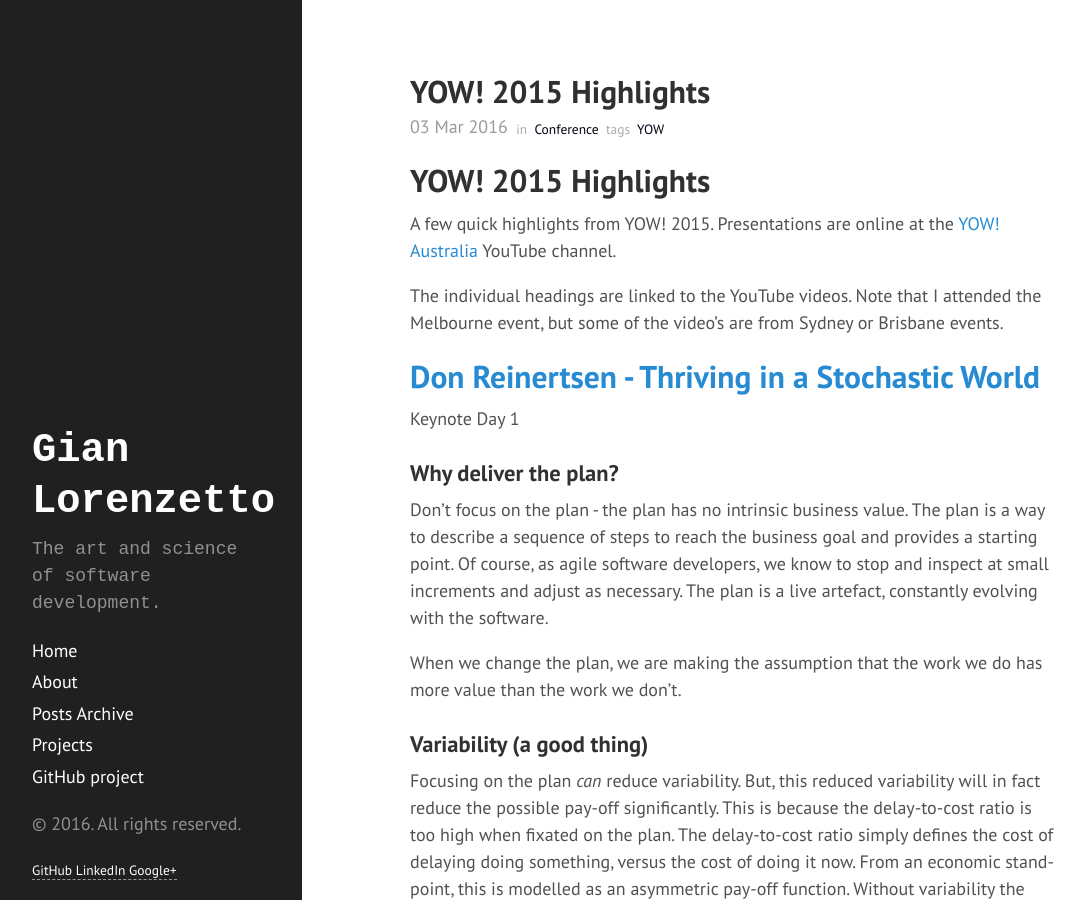
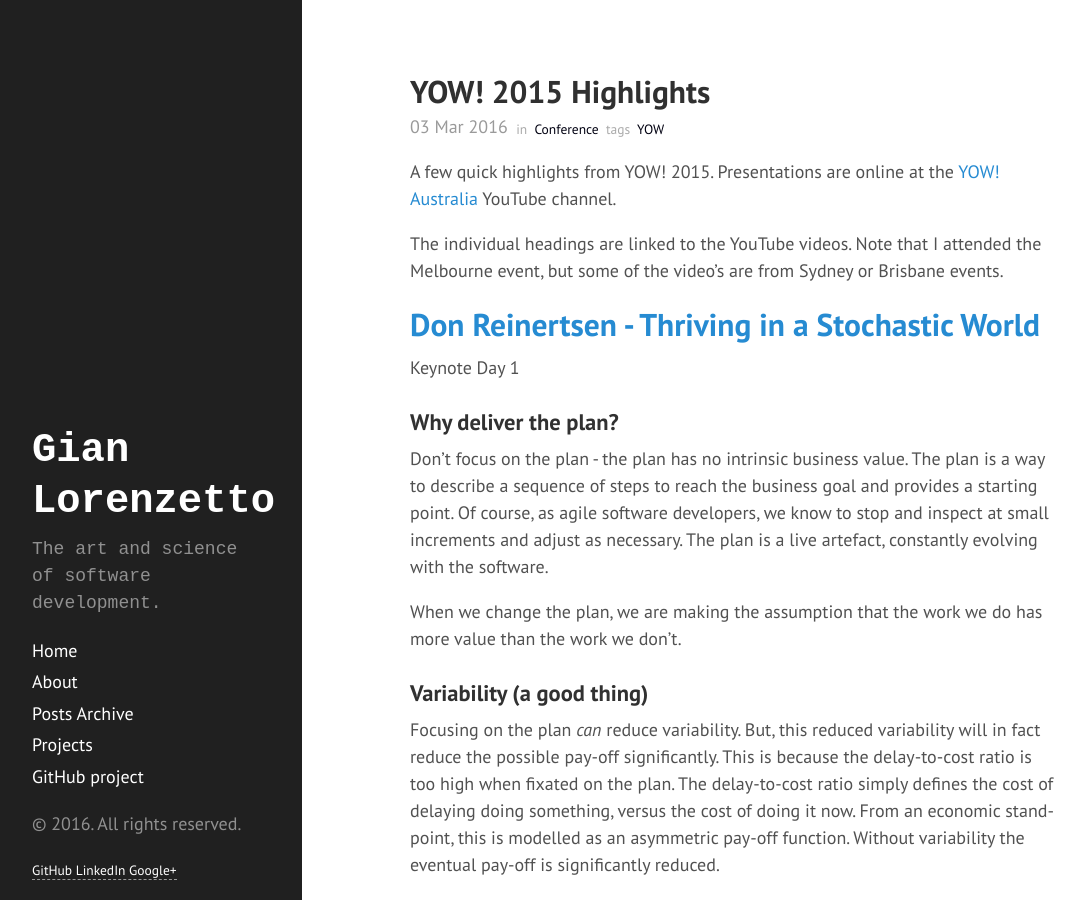
Before and after one commit to GianLorenzetto/GianLorenzetto.github.io-www, a Jekyll site: the page built from _posts/2016-03-03-yow-2015-highlights.md, in a window 1280 px wide and 900 px high. Shown: the whole window, without its empty margins (4-1089 px from the left). Built offline with Jekyll 4.4.1, drawn with Linux system fonts in a browser that asks for light colours; Markdown is read by kramdown in place of the engine named in the settings.

Commit message:
removed redundant title and added short desc marker.

```diff
--- a/_posts/2016-03-03-yow-2015-highlights.md
+++ b/_posts/2016-03-03-yow-2015-highlights.md
@@ -6,11 +6,11 @@
 date: 2016-03-03 15:00:00
 ---
 
-# YOW! 2015 Highlights
-
 A few quick highlights from YOW! 2015. Presentations are online at the [YOW! Australia](https://www.youtube.com/user/YOWAustralia) YouTube channel.
 
 The individual headings are linked to the YouTube videos. Note that I attended the Melbourne event, but some of the video's are from Sydney or Brisbane events.
+
+<!--more-->
 
 # [Don Reinertsen - Thriving in a Stochastic World](https://www.youtube.com/watch?v=wyZNxB172VI)
 
```
